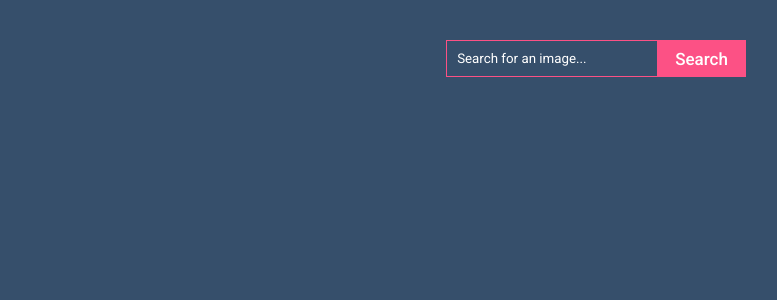
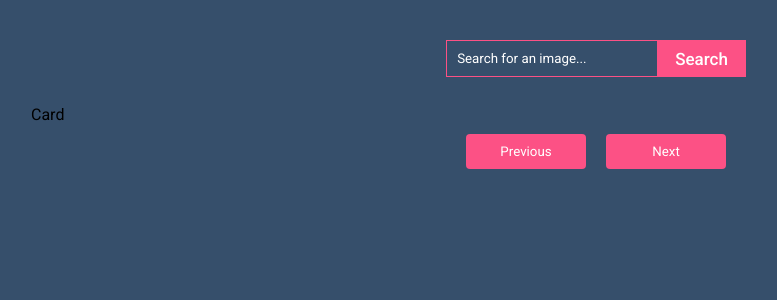
Before and after one commit to katmart93/image-app, a React (Create React App) app: page / in a window 1280 px wide. Shown: the top 300 px of the page, without its empty margins (44-821 px from the left). Built offline with nearby package versions, Linux system fonts and the light colour scheme.

Commit message:
images prop sent to card component

```diff
--- a/src/App.js
+++ b/src/App.js
@@ -8,7 +8,7 @@ import "./App.css";
 
 function App() {
   const API_KEY = "29139017-65f3e73c8123a7a3bd76688ac";
-  const [imager, setImages] = useState([]);
+  const [images, setImages] = useState([]);
   const [currentPage, setCurrentPage] = useState(1);
   const [search, setSearch] = useState("");
   const [inputVal, setInputVal] = useState("");
@@ -30,6 +30,7 @@ function App() {
   return (
     <div className="App">
       <Hero
+        images={images}
         inputVal={inputVal}
         setInputVal={setInputVal}
         handleSearch={handleSearch}
--- a/src/components/Card.jsx
+++ b/src/components/Card.jsx
@@ -1,5 +1,5 @@
 import React from "react";
 
-export default function Card() {
+export default function Card({ images }) {
   return <div>Card</div>;
 }
--- a/src/components/Hero.jsx
+++ b/src/components/Hero.jsx
@@ -1,7 +1,9 @@
+// components
 import Container from "./Container";
 import Search from "./Search";
+import Card from "./Card";
 
-export default function Hero({ inputVal, setInputVal, handleSearch }) {
+export default function Hero({ inputVal, setInputVal, handleSearch, images }) {
   return (
     <section className="hero">
       <Search
@@ -9,7 +11,13 @@ export default function Hero({ inputVal, setInputVal, handleSearch }) {
         setInputVal={setInputVal}
         handleSearch={handleSearch}
       />
-      <Container></Container>
+      <Container>
+        <Card images={images} />
+        <div className="btnContainer">
+          <button>Previous</button>
+          <button>Next</button>
+        </div>
+      </Container>
     </section>
   );
 }
```
